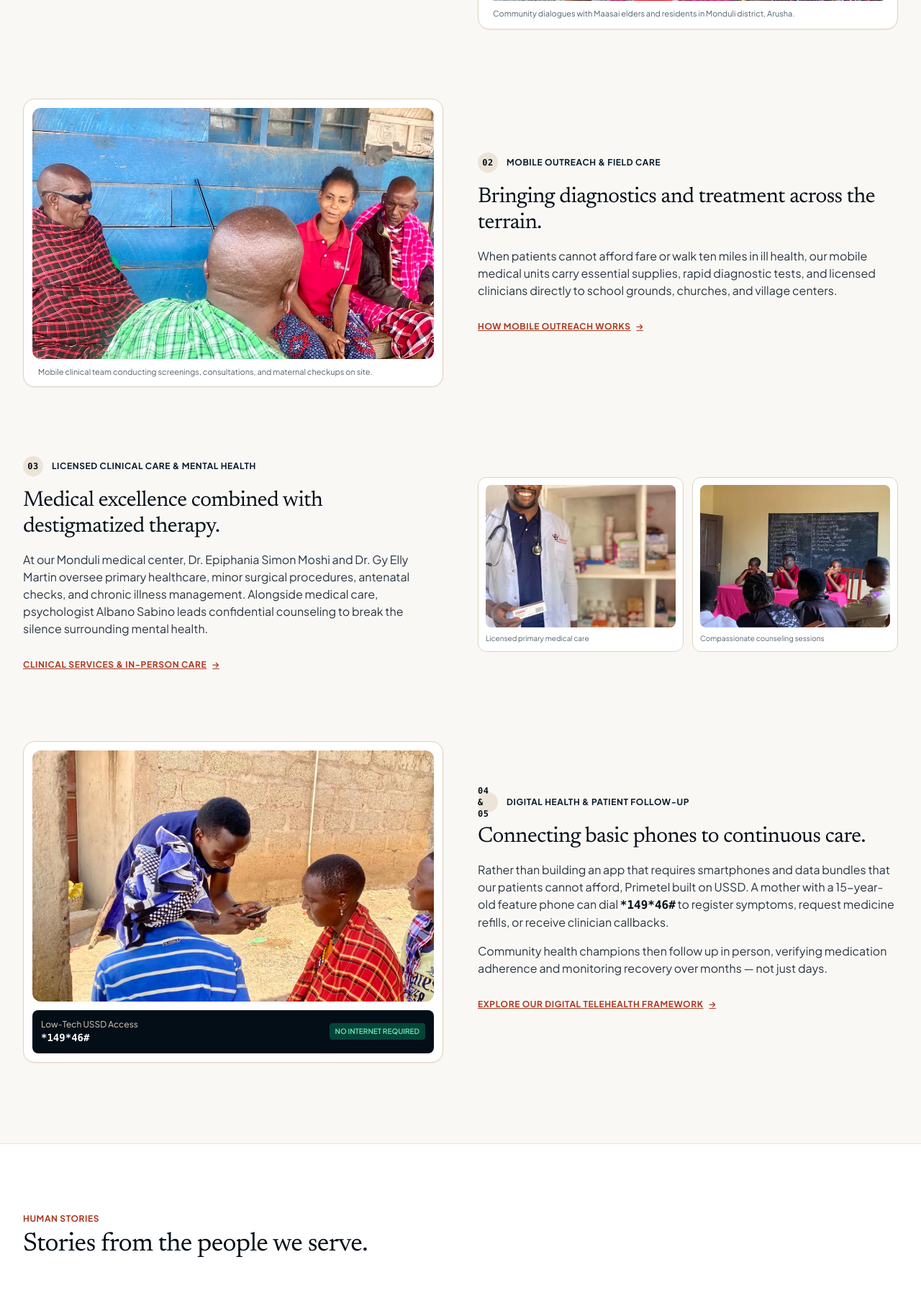
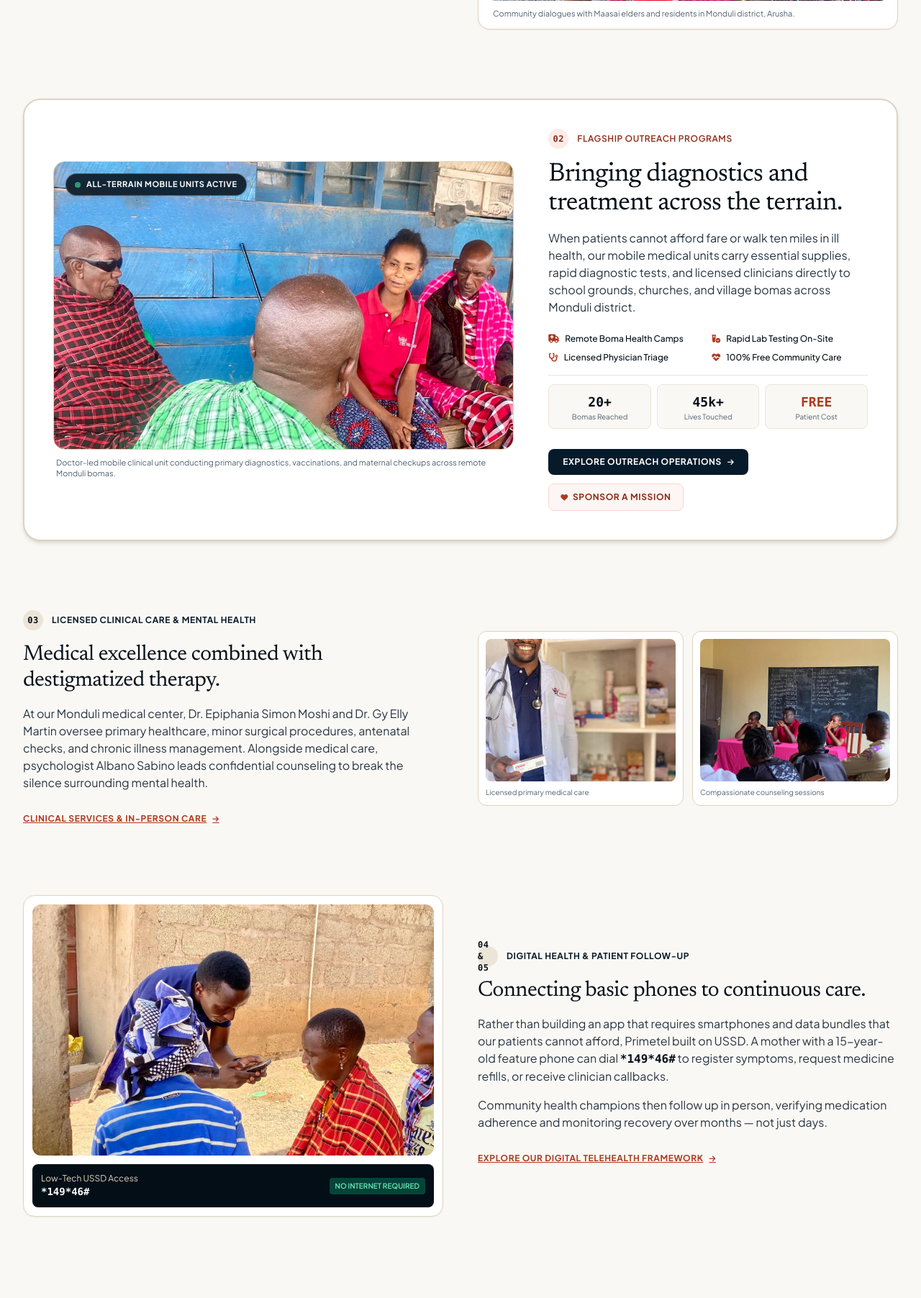
Before and after one commit to martin-creator/primetel_update_website, a Django app: page / in a window 1280 px wide. Shown: the part 2026-3830 px from the top of the page at 72% size. Run offline with Django 5.2, Linux system fonts and the light colour scheme; data comes from the database, SQL or seed files in the repository; some libraries are stand-ins or nearby versions.

Commit message:
improve responsive layouts and spacing across templates

```diff
--- a/core/templates/base.html
+++ b/core/templates/base.html
@@ -155,7 +155,7 @@
     <div class="bg-navy-950 text-white text-xs border-b border-navy-800 py-2 px-4 sm:px-6">
         <div class="max-w-7xl mx-auto flex flex-col sm:flex-row justify-between items-center gap-2">
             <div class="flex items-center gap-2.5 text-center sm:text-left">
-                <span class="inline-block w-2 h-2 rounded-full bg-emerald-400 animate-pulse"></span>
+                <span class="inline-block w-2 h-2 rounded-full bg-emerald-400 animate-pulse shrink-0"></span>
                 <span class="font-medium text-white/90">
                     {% if site_settings.announcement_text %}
                         {{ site_settings.announcement_text }}
@@ -164,7 +164,7 @@
                     {% endif %}
                 </span>
                 {% if site_settings.announcement_link %}
-                <a href="{{ site_settings.announcement_link }}" class="underline text-sand-300 hover:text-white transition-colors ml-1">Learn more &rarr;</a>
+                <a href="{{ site_settings.announcement_link }}" class="underline text-sand-300 hover:text-white transition-colors ml-1 inline-block">Learn more &rarr;</a>
                 {% endif %}
             </div>
             <div class="hidden md:flex items-center gap-4 text-white/70 text-[11px]">
@@ -231,7 +231,7 @@
                 </nav>
 
                 <!-- Desktop Action Buttons -->
-                <div class="hidden lg:flex items-center gap-3">
+                <div class="hidden xl:flex items-center gap-3">
                     <a href="{% url 'contact_us' %}"
                         class="px-4 py-2 text-xs font-semibold uppercase tracking-wider text-navy-800 hover:text-navy-950 hover:bg-sand-100 rounded-md transition-colors">
                         Contact
@@ -244,7 +244,7 @@
                 </div>
 
                 <!-- Mobile Menu Button -->
-                <button id="mobile-menu-btn" class="xl:hidden p-2 text-navy-900 hover:bg-sand-100 rounded-md focus:outline-none" aria-label="Toggle Navigation Menu">
+                <button id="mobile-menu-btn" class="xl:hidden p-2.5 text-navy-900 hover:bg-sand-100 rounded-md focus:outline-none" aria-label="Toggle Navigation Menu">
                     <svg id="menu-icon-open" class="w-6 h-6" fill="none" stroke="currentColor" viewBox="0 0 24 24">
                         <path stroke-linecap="round" stroke-linejoin="round" stroke-width="2" d="M4 6h16M4 12h16M4 18h16" />
                     </svg>
@@ -257,7 +257,7 @@
 
         <!-- Mobile Drawer Navigation -->
         <div id="mobile-menu" class="hidden xl:hidden bg-white border-b border-sand-300 shadow-xl max-h-[85vh] overflow-y-auto">
-            <div class="px-6 py-6 space-y-2">
+            <div class="px-4 sm:px-6 py-5 space-y-1.5">
                 {% with request.resolver_match.url_name as url_name %}
                 <a href="{% url 'home' %}"
                     class="block px-4 py-2.5 rounded-lg text-base font-medium {% if url_name == 'home' %}bg-sand-100 text-navy-950 font-bold{% else %}text-ink hover:bg-sand-50{% endif %}">
@@ -318,8 +318,8 @@
         <!-- Editorial Notice Strip -->
         <div class="border-b border-navy-800/80 bg-navy-900/60 py-6 px-4 sm:px-6 lg:px-8">
             <div class="max-w-7xl mx-auto flex flex-col md:flex-row justify-between items-start md:items-center gap-4">
-                <div class="flex items-center gap-3">
-                    <div class="w-9 h-9 rounded-full bg-emerald-500/10 border border-emerald-500/30 flex items-center justify-center text-emerald-400">
+                <div class="flex items-start sm:items-center gap-3">
+                    <div class="w-9 h-9 rounded-full bg-emerald-500/10 border border-emerald-500/30 flex items-center justify-center text-emerald-400 shrink-0 mt-0.5 sm:mt-0">
                         <i class="fas fa-shield-halved text-sm"></i>
                     </div>
                     <div>
@@ -327,7 +327,7 @@
                         <p class="text-xs text-white/60">Registered under the Ministry of Health, United Republic of Tanzania • Operating in Monduli, Arusha</p>
                     </div>
                 </div>
-                <div class="flex items-center gap-3">
+                <div class="flex flex-wrap items-center gap-3">
                     <a href="{% url 'annual_reports' %}" class="text-xs text-sand-300 hover:text-white underline">View Annual Reports</a>
                     <span class="text-navy-700">•</span>
                     <a href="{% url 'donate' %}" class="text-xs text-terracotta-300 hover:text-white underline font-semibold">Make a Contribution</a>
--- a/core/templates/index.html
+++ b/core/templates/index.html
@@ -22,50 +22,50 @@
                 </div>
 
                 <!-- Editorial Headline -->
-                <h1 class="editorial-title text-4xl sm:text-5xl lg:text-6xl text-navy-950 font-normal leading-[1.08] mb-6">
+                <h1 class="editorial-title text-3xl sm:text-5xl lg:text-6xl text-navy-950 font-normal leading-[1.12] sm:leading-[1.08] mb-6">
                     Dignified healthcare for <span class="italic font-normal text-terracotta-600">every community</span> in Tanzania.
                 </h1>
 
                 <!-- Narrative Lead -->
-                <p class="text-lg sm:text-xl text-ink-muted leading-relaxed font-sans font-normal mb-8 max-w-2xl">
+                <p class="text-base sm:text-xl text-ink-muted leading-relaxed font-sans font-normal mb-8 max-w-2xl">
                     Where hospitals are miles of rough road away, Primetel delivers. From rural mobile medical clinics in Monduli to our licensed outpatient center and low-tech USSD telehealth, we bring quality, compassionate care to the last mile.
                 </p>
 
                 <!-- Action CTAs -->
-                <div class="flex flex-col sm:flex-row items-stretch sm:items-center gap-4 mb-10">
+                <div class="flex flex-col sm:flex-row items-stretch sm:items-center gap-3 sm:gap-4 mb-8 sm:mb-10">
                     <a href="{% url 'services' %}"
-                        class="inline-flex items-center justify-center gap-2.5 px-7 py-3.5 rounded-lg bg-navy-900 hover:bg-navy-800 text-white font-semibold text-sm transition-all shadow-sm">
+                        class="inline-flex items-center justify-center gap-2.5 px-6 sm:px-7 py-3.5 rounded-lg bg-navy-900 hover:bg-navy-800 text-white font-semibold text-sm transition-all shadow-sm">
                         <span>Our Healthcare Services</span>
                         <i class="fas fa-arrow-right text-xs"></i>
                     </a>
                     <a href="{% url 'donate' %}"
-                        class="inline-flex items-center justify-center gap-2.5 px-7 py-3.5 rounded-lg bg-terracotta-600 hover:bg-terracotta-700 text-white font-semibold text-sm transition-all shadow-sm">
+                        class="inline-flex items-center justify-center gap-2.5 px-6 sm:px-7 py-3.5 rounded-lg bg-terracotta-600 hover:bg-terracotta-700 text-white font-semibold text-sm transition-all shadow-sm">
                         <i class="fas fa-heart text-terracotta-200 text-xs"></i>
                         <span>Support Our Work</span>
                     </a>
                     <a href="https://www.youtube.com/watch?v=-WbS28O_JLY&t=23s" target="_blank" rel="noopener noreferrer"
-                        class="inline-flex items-center justify-center gap-2 px-5 py-3.5 text-ink-light hover:text-navy-900 text-sm font-semibold transition-colors">
+                        class="inline-flex items-center justify-center gap-2 px-4 sm:px-5 py-3.5 text-ink-light hover:text-navy-900 text-sm font-semibold transition-colors">
                         <i class="fas fa-play-circle text-terracotta-600 text-base"></i>
                         <span>Watch Field Documentary</span>
                     </a>
                 </div>
 
                 <!-- Verified Stats Bar (No floating blobs, grounded documentary layout) -->
-                <div class="pt-8 border-t border-sand-300/80 grid grid-cols-2 sm:grid-cols-4 gap-6">
+                <div class="pt-8 border-t border-sand-300/80 grid grid-cols-2 sm:grid-cols-4 gap-4 sm:gap-6">
                     <div>
-                        <p class="text-2xl sm:text-3xl font-bold font-mono text-navy-950">{{ site_settings.stat_people_reached|floatformat:0 }}+</p>
+                        <p class="text-xl sm:text-2xl lg:text-3xl font-bold font-mono text-navy-950 truncate">{{ site_settings.stat_people_reached|floatformat:0 }}+</p>
                         <p class="text-xs text-ink-muted mt-0.5">Lives Reached</p>
                     </div>
                     <div>
-                        <p class="text-2xl sm:text-3xl font-bold font-mono text-navy-950">{{ site_settings.stat_patients_treated|floatformat:0 }}+</p>
+                        <p class="text-xl sm:text-2xl lg:text-3xl font-bold font-mono text-navy-950 truncate">{{ site_settings.stat_patients_treated|floatformat:0 }}+</p>
                         <p class="text-xs text-ink-muted mt-0.5">Patients Treated</p>
                     </div>
                     <div>
-                        <p class="text-2xl sm:text-3xl font-bold font-mono text-navy-950">{{ site_settings.stat_students_reached|floatformat:0 }}+</p>
+                        <p class="text-xl sm:text-2xl lg:text-3xl font-bold font-mono text-navy-950 truncate">{{ site_settings.stat_students_reached|floatformat:0 }}+</p>
                         <p class="text-xs text-ink-muted mt-0.5">Students Guided</p>
                     </div>
                     <div>
-                        <p class="text-2xl sm:text-3xl font-bold font-mono text-navy-950">{{ site_settings.stat_ussd_users|floatformat:0 }}+</p>
+                        <p class="text-xl sm:text-2xl lg:text-3xl font-bold font-mono text-navy-950 truncate">{{ site_settings.stat_ussd_users|floatformat:0 }}+</p>
                         <p class="text-xs text-ink-muted mt-0.5">USSD Users</p>
                     </div>
                 </div>
@@ -159,32 +159,79 @@
                 </div>
             </div>
 
-            <!-- Step 3: Outreach & Field Clinics -->
+            <!-- Step 2: Mobile Outreach & Field Programs (Expanded Stature & Size) -->
+            <div class="bg-white p-5 sm:p-8 lg:p-10 rounded-3xl border-2 border-sand-300 shadow-md fade-up">
                 <div class="grid grid-cols-1 lg:grid-cols-12 gap-8 lg:gap-12 items-center">
-                <div class="lg:col-span-6 fade-up">
-                    <div class="bg-white p-3 rounded-2xl border border-sand-300 shadow-sm">
-                        <div class="aspect-[16/10] rounded-xl overflow-hidden bg-sand-200">
-                            <img src="{% static 'images/outreach_services.jpg' %}" alt="Primetel mobile clinic outreach" class="w-full h-full object-cover">
-                        </div>
-                        <p class="text-[11px] text-ink-muted mt-2.5 px-2">Mobile clinical team conducting screenings, consultations, and maternal checkups on site.</p>
+                    <div class="lg:col-span-7">
+                        <div class="relative rounded-2xl overflow-hidden bg-sand-200 aspect-[16/10] sm:aspect-[16/9] lg:aspect-[16/10] border border-sand-300 group shadow-inner">
+                            <img src="{% static 'images/outreach_services.jpg' %}" alt="Primetel mobile clinic outreach" class="w-full h-full object-cover group-hover:scale-105 transition-transform duration-500">
+                            <div class="absolute top-3 left-3 sm:top-4 sm:left-4">
+                                <span class="inline-flex items-center gap-2 px-3 py-1.5 rounded-full bg-navy-950/85 text-white text-[11px] font-bold uppercase tracking-wider backdrop-blur-sm border border-white/20 shadow">
+                                    <span class="w-2 h-2 rounded-full bg-emerald-400 animate-pulse"></span>
+                                    <span>All-Terrain Mobile Units Active</span>
+                                </span>
                             </div>
                         </div>
-                <div class="lg:col-span-6 fade-up space-y-4">
+                        <p class="text-[11px] text-ink-muted mt-2.5 px-1 leading-snug">Doctor-led mobile clinical unit conducting primary diagnostics, vaccinations, and maternal checkups across remote Monduli bomas.</p>
+                    </div>
+                    <div class="lg:col-span-5 space-y-4">
                         <div class="flex items-center gap-3 text-xs font-bold uppercase tracking-wider text-navy-900">
-                        <span class="w-7 h-7 rounded-full bg-sand-200 text-navy-950 flex items-center justify-center font-mono">02</span>
-                        <span>Mobile Outreach & Field Care</span>
+                            <span class="w-7 h-7 rounded-full bg-terracotta-100 text-terracotta-700 flex items-center justify-center font-mono font-bold">02</span>
+                            <span class="text-terracotta-700 font-semibold">Flagship Outreach Programs</span>
                         </div>
-                    <h3 class="editorial-title text-2xl sm:text-3xl text-navy-950 font-normal">
+                        <h3 class="editorial-title text-2xl sm:text-3xl lg:text-4xl text-navy-950 font-normal leading-tight">
                             Bringing diagnostics and treatment across the terrain.
                         </h3>
                         <p class="text-sm sm:text-base text-ink-light leading-relaxed">
-                        When patients cannot afford fare or walk ten miles in ill health, our mobile medical units carry essential supplies, rapid diagnostic tests, and licensed clinicians directly to school grounds, churches, and village centers.
+                            When patients cannot afford fare or walk ten miles in ill health, our mobile medical units carry essential supplies, rapid diagnostic tests, and licensed clinicians directly to school grounds, churches, and village bomas across Monduli district.
                         </p>
-                    <div class="pt-2">
-                        <a href="{% url 'services' %}#community-outreach" class="inline-flex items-center gap-2 text-xs font-bold uppercase tracking-wider text-terracotta-600 hover:text-terracotta-700 underline">
-                            <span>How Mobile Outreach Works</span>
+
+                        <!-- Outreach Program Capabilities -->
+                        <div class="grid grid-cols-1 sm:grid-cols-2 gap-2.5 pt-2 text-xs font-medium text-navy-950">
+                            <div class="flex items-center gap-2">
+                                <i class="fas fa-truck-medical text-terracotta-600 shrink-0"></i>
+                                <span>Remote Boma Health Camps</span>
+                            </div>
+                            <div class="flex items-center gap-2">
+                                <i class="fas fa-vial-circle-check text-terracotta-600 shrink-0"></i>
+                                <span>Rapid Lab Testing On-Site</span>
+                            </div>
+                            <div class="flex items-center gap-2">
+                                <i class="fas fa-stethoscope text-terracotta-600 shrink-0"></i>
+                                <span>Licensed Physician Triage</span>
+                            </div>
+                            <div class="flex items-center gap-2">
+                                <i class="fas fa-heart-pulse text-terracotta-600 shrink-0"></i>
+                                <span>100% Free Community Care</span>
+                            </div>
+                        </div>
+
+                        <!-- Outreach Quick Field Stats -->
+                        <div class="pt-3 pb-1 border-t border-sand-200 grid grid-cols-3 gap-2 text-center">
+                            <div class="bg-sand-50 p-2 sm:p-2.5 rounded-lg border border-sand-200">
+                                <p class="text-base sm:text-lg font-bold font-mono text-navy-950">20+</p>
+                                <p class="text-[10px] text-ink-muted leading-tight">Bomas Reached</p>
+                            </div>
+                            <div class="bg-sand-50 p-2 sm:p-2.5 rounded-lg border border-sand-200">
+                                <p class="text-base sm:text-lg font-bold font-mono text-navy-950">45k+</p>
+                                <p class="text-[10px] text-ink-muted leading-tight">Lives Touched</p>
+                            </div>
+                            <div class="bg-sand-50 p-2 sm:p-2.5 rounded-lg border border-sand-200">
+                                <p class="text-base sm:text-lg font-bold font-mono text-terracotta-600">FREE</p>
+                                <p class="text-[10px] text-ink-muted leading-tight">Patient Cost</p>
+                            </div>
+                        </div>
+
+                        <div class="pt-2 flex flex-wrap items-center gap-3">
+                            <a href="{% url 'services' %}#community-outreach" class="inline-flex items-center gap-2 px-5 py-2.5 rounded-lg bg-navy-900 hover:bg-navy-800 text-white text-xs font-bold uppercase tracking-wider transition-colors shadow-sm">
+                                <span>Explore Outreach Operations</span>
                                 <i class="fas fa-arrow-right text-[10px]"></i>
                             </a>
+                            <a href="{% url 'donate' %}?allocation=mobile_clinic" class="inline-flex items-center gap-1.5 px-4 py-2.5 rounded-lg bg-terracotta-50 text-terracotta-700 hover:bg-terracotta-100 text-xs font-bold uppercase tracking-wider transition-colors border border-terracotta-200">
+                                <i class="fas fa-heart text-terracotta-600 text-[10px]"></i>
+                                <span>Sponsor a Mission</span>
+                            </a>
+                        </div>
                     </div>
                 </div>
             </div>
@@ -230,12 +277,12 @@
                         <div class="aspect-[16/10] rounded-xl overflow-hidden bg-sand-200">
                             <img src="{% static 'images/telemedicine_service.jpg' %}" alt="USSD low tech health delivery" class="w-full h-full object-cover">
                         </div>
-                        <div class="p-3 bg-navy-950 text-white rounded-lg mt-3 flex items-center justify-between">
+                        <div class="p-3 bg-navy-950 text-white rounded-lg mt-3 flex flex-col sm:flex-row sm:items-center justify-between gap-2.5">
                             <div>
                                 <p class="text-xs text-sand-300">Low-Tech USSD Access</p>
                                 <p class="text-sm font-bold font-mono">*149*46#</p>
                             </div>
-                            <span class="text-[10px] uppercase font-semibold bg-emerald-600/40 text-emerald-300 px-2 py-1 rounded">No Internet Required</span>
+                            <span class="text-[10px] uppercase font-semibold bg-emerald-600/40 text-emerald-300 px-2 py-1 rounded self-start sm:self-auto shrink-0">No Internet Required</span>
                         </div>
                     </div>
                 </div>
@@ -266,47 +313,7 @@
     </div>
 </section>
 
-<!-- Real People: Testimonials & Voices from the Field -->
-<section class="py-20 lg:py-24 bg-white border-t border-b border-sand-200">
-    <div class="max-w-7xl mx-auto px-4 sm:px-6 lg:px-8">
-        <div class="max-w-3xl mb-14 fade-up">
-            <span class="text-xs font-bold uppercase tracking-wider text-terracotta-600 mb-2 block font-sans">Human Stories</span>
-            <h2 class="editorial-title text-3xl sm:text-4xl text-navy-950 font-normal">
-                Stories from the people we serve.
-            </h2>
-        </div>
 
-        <div class="grid grid-cols-1 md:grid-cols-2 gap-8 lg:gap-12">
-            <!-- Story 1: Rabia -->
-            <div class="bg-sand-50 p-8 rounded-2xl border border-sand-200 flex flex-col justify-between fade-up">
-                <blockquote class="editorial-title text-lg sm:text-xl text-navy-950 font-normal leading-relaxed mb-6">
-                    "When the mobile clinic arrived in our village, it was the first time my children received a comprehensive checkup without us having to take two buses to Arusha town. The doctors treated us with respect and kindness."
-                </blockquote>
-                <div class="flex items-center gap-3.5 pt-4 border-t border-sand-200">
-                    <img src="{% static 'images/rabia_testimonial.jpg' %}" alt="Rabia" class="w-12 h-12 rounded-full object-cover border border-sand-300">
-                    <div>
-                        <p class="text-sm font-bold text-navy-950">Rabia</p>
-                        <p class="text-xs text-ink-muted">Mother & Community Member • Monduli</p>
-                    </div>
-                </div>
-            </div>
-
-            <!-- Story 2: Lazier -->
-            <div class="bg-sand-50 p-8 rounded-2xl border border-sand-200 flex flex-col justify-between fade-up">
-                <blockquote class="editorial-title text-lg sm:text-xl text-navy-950 font-normal leading-relaxed mb-6">
-                    "The mental health sessions organized by Primetel helped me understand that seeking emotional support isn't weakness. In our community, no one spoke about this before. It has changed how I care for my family."
-                </blockquote>
-                <div class="flex items-center gap-3.5 pt-4 border-t border-sand-200">
-                    <img src="{% static 'images/lazier_testimonial.jpg' %}" alt="Lazier" class="w-12 h-12 rounded-full object-cover border border-sand-300">
-                    <div>
-                        <p class="text-sm font-bold text-navy-950">Lazier</p>
-                        <p class="text-xs text-ink-muted">Youth Program Participant • Arusha</p>
-                    </div>
-                </div>
-            </div>
-        </div>
-    </div>
-</section>
 
 <!-- Clinical Leadership Preview -->
 <section class="py-20 lg:py-28 bg-sand-50">
```
Also changed, not shown: core/templates/about.html (+8 -6 lines), core/templates/contact_us.html (+4 -4 lines), core/templates/donate.html (+24 -24 lines), core/templates/impact.html (+15 -10 lines), core/templates/services.html (+54 -23 lines). Lines whose indentation alone changed are shown as unchanged.
